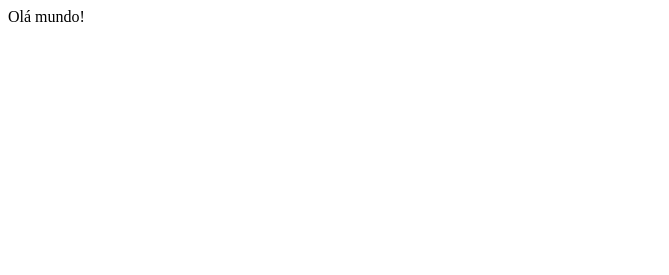
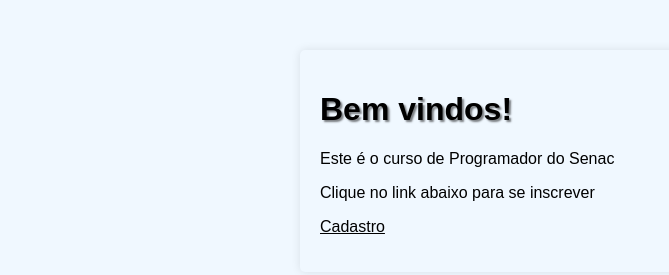
Before and after one commit to elianlopesferreira/curso-frontend, a plain HTML site: page index.html in a window 1280 px wide. Shown: the whole page, without its empty margins (0-669 px from the left). Drawn offline with Linux system fonts and the light colour scheme.

Commit message:
Adicionar novos recursos ao projeto

```diff
--- a/index.html
+++ b/index.html
@@ -1,10 +1,42 @@
 <html>
     <head>
         <title>
-            Curso web
+            Aula 2
         </title>
     </head>
     <body>
-        Olá mundo!
+        <style>body{
+            font-family: Arial,sans-serif;
+            background-color: aliceblue;
+            margin: 0;
+            padding: 0;
+        }
+        .container{
+            width: 50%;
+            margin: 0 auto;
+            padding: 20px;
+            background-color: aliceblue;
+            box-shadow: 0 0 10px rgba(0, 0, 0, 0.1);
+            border-radius: 5px;
+            margin-top: 50px;
+        }
+        </style>
+        <style>h1{color: black;
+            text-shadow: 2px 2px 2px rgba(0, 0, 0, 0.5);
+            text-overflow: ellipsis;}
+        </style>
+        <div class= "container">
+        <style>label {color: black;}</style>
+        <h1>Bem vindos!</h1>
+        <p>
+            Este é o curso de Programador do Senac
+        </p>
+        <form action="cadastro.html">
+        <p>Clique no link abaixo para se inscrever</p>
+        <style>a{color: black;}</style>
+        <a href="cadastro.html">
+            Cadastro
+        </a>
+    </form>
     </body>
 </html>
```
Also changed, not shown: cadastro.html (added, +46 -0 lines), sucesso.html (added, +18 -0 lines).
